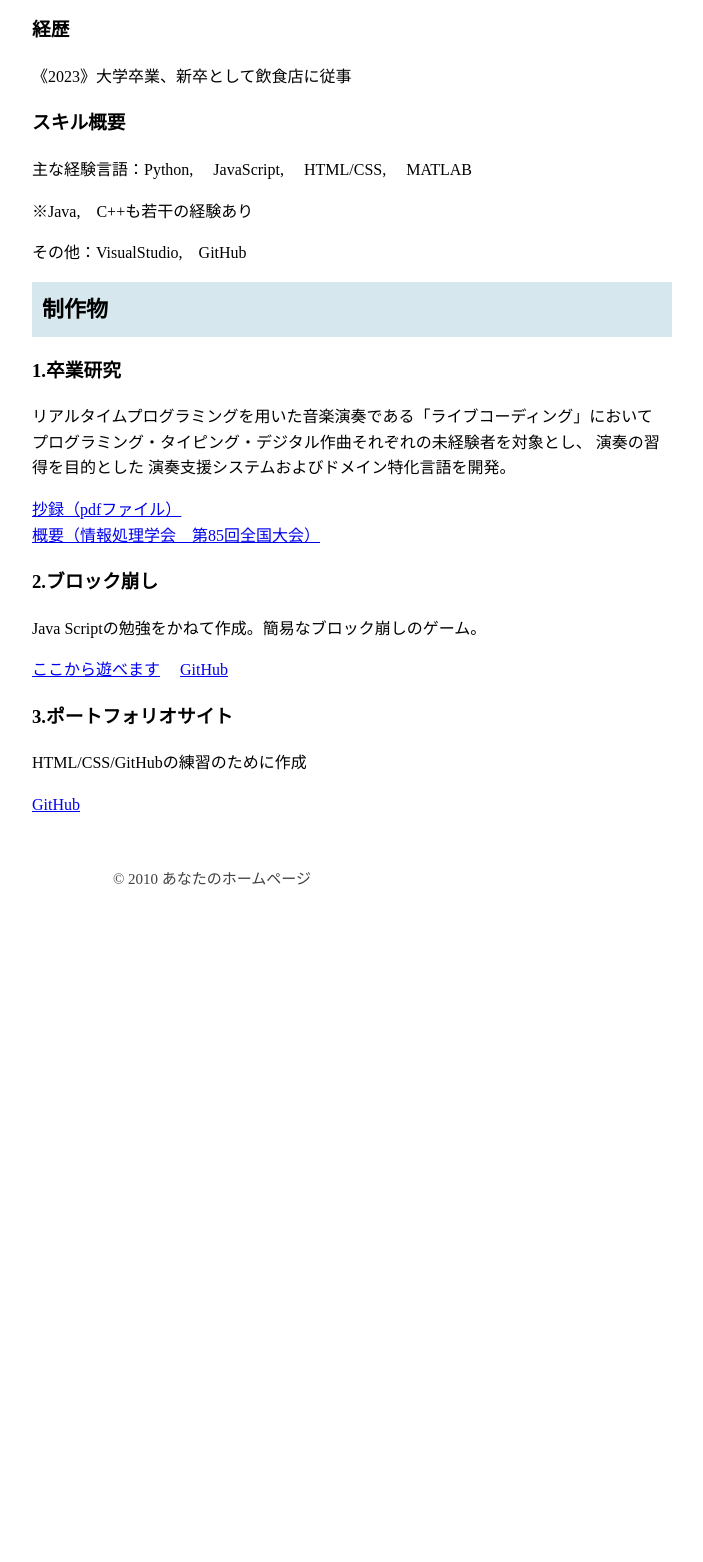
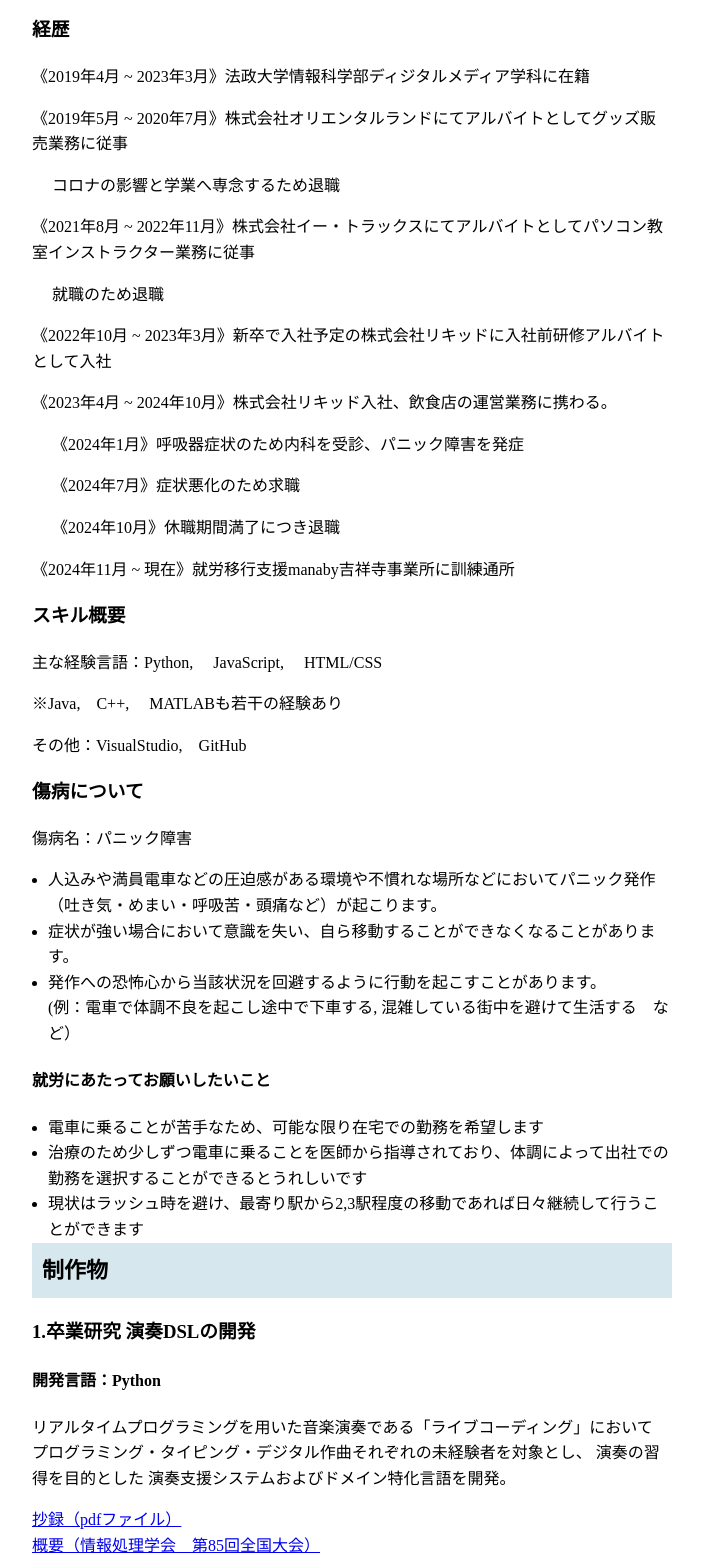
Before and after one commit to meeeeeeeee1216/portfolio.github.io, a plain HTML site: page index.html in a window 1280 px wide. Shown: the part 335-1897 px from the top of the page, without its empty margins (428-1131 px from the left). Before the commit the page ends 1302 px from the top, so only its background shows below. Drawn offline with Linux system fonts and the light colour scheme.

Commit message:
経歴詳細を追加

```diff
--- a/index.html
+++ b/index.html
@@ -30,17 +30,46 @@
                         <p>生年月日：2000.12.16</p>
                         <p>趣味：ゲーム配信鑑賞、観劇、テーマパーク</p>
                         <p>出身：愛知県名古屋市</p>
+
                         <h3>経歴</h3>
-                        <p>《2023》大学卒業、新卒として飲食店に従事</p>
+                        <p>《2019年4月 ~ 2023年3月》法政大学情報科学部ディジタルメディア学科に在籍</p>
+                        <p>《2019年5月 ~ 2020年7月》株式会社オリエンタルランドにてアルバイトとしてグッズ販売業務に従事</p>
+                        <p style="text-indent: 20px">コロナの影響と学業へ専念するため退職</p>
+                        <p>《2021年8月 ~ 2022年11月》株式会社イー・トラックスにてアルバイトとしてパソコン教室インストラクター業務に従事</p>
+                        <p style="text-indent: 20px">就職のため退職</p>
+                        <p>《2022年10月 ~ 2023年3月》新卒で入社予定の株式会社リキッドに入社前研修アルバイトとして入社</p>
+                        <p>《2023年4月 ~ 2024年10月》株式会社リキッド入社、飲食店の運営業務に携わる。</p>
+                        <p style="text-indent: 20px">《2024年1月》呼吸器症状のため内科を受診、パニック障害を発症</p>
+                        <p style="text-indent: 20px">《2024年7月》症状悪化のため求職</p>
+                        <p style="text-indent: 20px">《2024年10月》休職期間満了につき退職</p>
+                        <p>《2024年11月 ~ 現在》就労移行支援manaby吉祥寺事業所に訓練通所</p>
+
+
                         <h3>スキル概要</h3>
-                        <p>主な経験言語：Python, &emsp;JavaScript, &emsp;HTML/CSS,&emsp; MATLAB</p>
-                        <p>※Java,&emsp;C++も若干の経験あり</p>
+                        <p>主な経験言語：Python, &emsp;JavaScript, &emsp;HTML/CSS</p>
+                        <p>※Java,&emsp;C++,&emsp; MATLABも若干の経験あり</p>
                         <p>その他：VisualStudio,&emsp;GitHub</p>
+
+                        <h3>傷病について</h3>
+                        <p>傷病名：パニック障害</p>
+                        <ul>
+                            <li>人込みや満員電車などの圧迫感がある環境や不慣れな場所などにおいてパニック発作（吐き気・めまい・呼吸苦・頭痛など）が起こります。</li>
+                            <li>症状が強い場合において意識を失い、自ら移動することができなくなることがあります。</li>
+                            <li>発作への恐怖心から当該状況を回避するように行動を起こすことがあります。<br>
+                            (例：電車で体調不良を起こし途中で下車する, 混雑している街中を避けて生活する　など）</li>
+                        </ul>
+                        <h4>就労にあたってお願いしたいこと</h4>
+                        <ul>
+                            <li>電車に乗ることが苦手なため、可能な限り在宅での勤務を希望します</li>
+                            <li>治療のため少しずつ電車に乗ることを医師から指導されており、体調によって出社での勤務を選択することができるとうれしいです</li>
+                            <li>現状はラッシュ時を避け、最寄り駅から2,3駅程度の移動であれば日々継続して行うことができます</li>
+                        </ul>
                     </div>
                     <div id="product">
                         <h2>制作物</h2>
                         <div id="study">
-                            <h3>1.卒業研究</h3>
+                            <h3>1.卒業研究 演奏DSLの開発</h3>
+                            <h4>開発言語：Python</h4>
                             <p>リアルタイムプログラミングを用いた音楽演奏である「ライブコーディング」において
                                 プログラミング・タイピング・デジタル作曲それぞれの未経験者を対象とし、
                                 演奏の習得を目的とした
@@ -53,12 +82,14 @@
                         </div>
                         <div id="block">
                             <h3>2.ブロック崩し</h3>
+                            <h4>開発言語：JavaScript,HTML,CSS</h4>
                             <p>Java Scriptの勉強をかねて作成。簡易なブロック崩しのゲーム。</p>
                             <a href="https://meeeeeeeee1216.github.io/block.github.io/">ここから遊べます</a>&emsp;
                             <a href="https://github.com/meeeeeeeee1216/block.github.io.git">GitHub</a>
                         </div>
                         <div id="block">
                             <h3>3.ポートフォリオサイト</h3>
+                            <h4>開発言語：JavaScript,HTML,CSS</h4>
                             <p>HTML/CSS/GitHubの練習のために作成</p>
                             <a href="https://github.com/meeeeeeeee1216/portfolio.github.io.git">GitHub</a>
                         </div>
```
